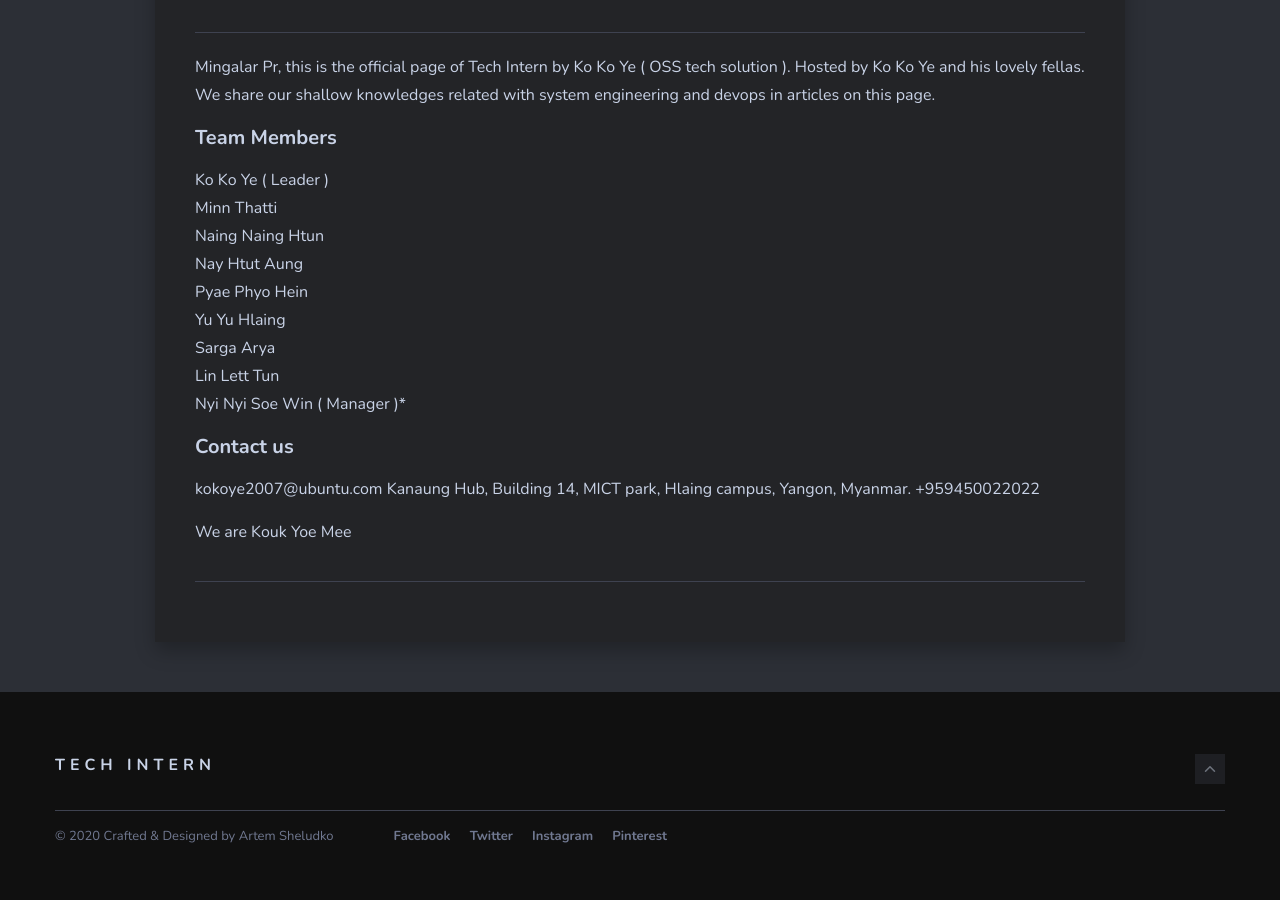
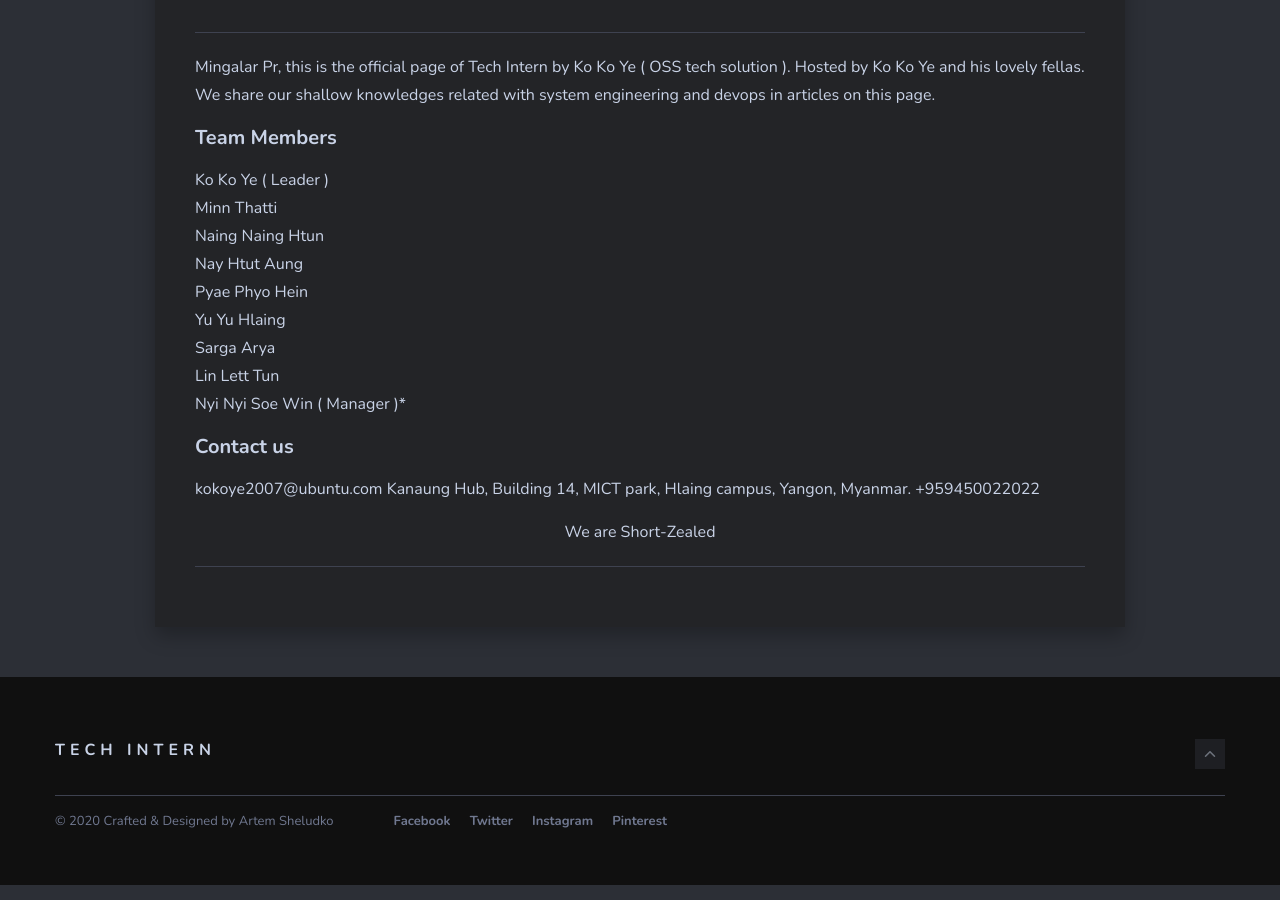
Before and after one commit to Tech-Intern/tech-intern.github.io, a Jekyll site: the page built from _pages/about.md, in a window 1280 px wide and 900 px high, scrolled down 816 px. Built offline with Jekyll 4.4.1, drawn with Linux system fonts in a browser that asks for light colours; nearby versions of some CDN libraries; our own code applies the rules of GitHub Pages for plain Markdown files.

Commit message:
About page 5

```diff
--- a/_pages/about.md
+++ b/_pages/about.md
@@ -23,4 +23,4 @@ kokoye2007@ubuntu.com
 Kanaung Hub, Building 14, MICT park, Hlaing campus, Yangon, Myanmar.
 +959450022022
 
- <span text-align:center > We are Kouk Yoe Mee
+ <center> We are Short-Zealed <center/>
```
